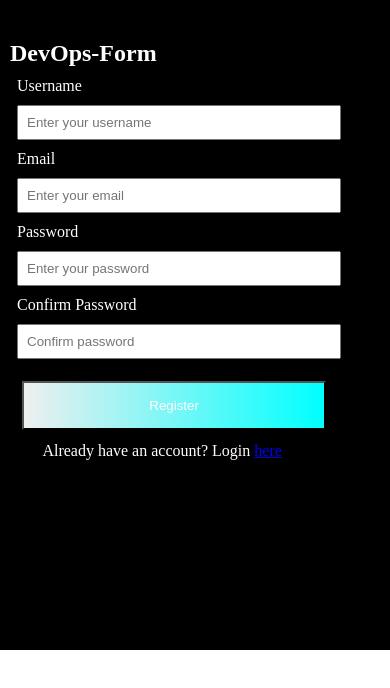
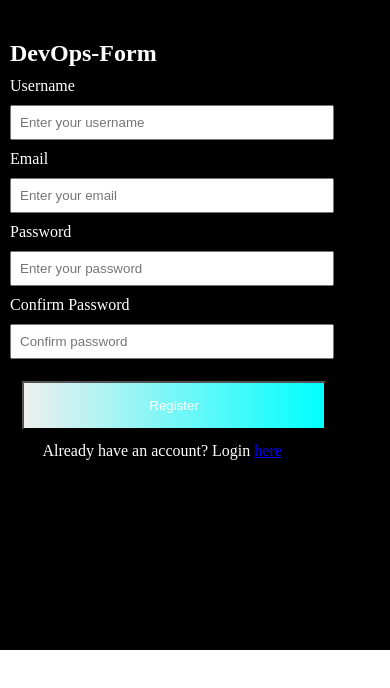
Before and after one commit to Dvan23/Dvan23.github.io, a plain HTML site: page index.html in a window 390 px wide. Drawn offline with Linux system fonts and the light colour scheme.

Commit message:
Update main.css

```diff
--- a/main.css
+++ b/main.css
@@ -18,5 +18,5 @@ p{text-align: center;}
     .blue{display:none;}
     .black{width:100%;}
     .form{margin:40px 10px;}
-    input,label{margin:10px 7px;}
+    input,label{margin:10px 0px;}
 }
```
